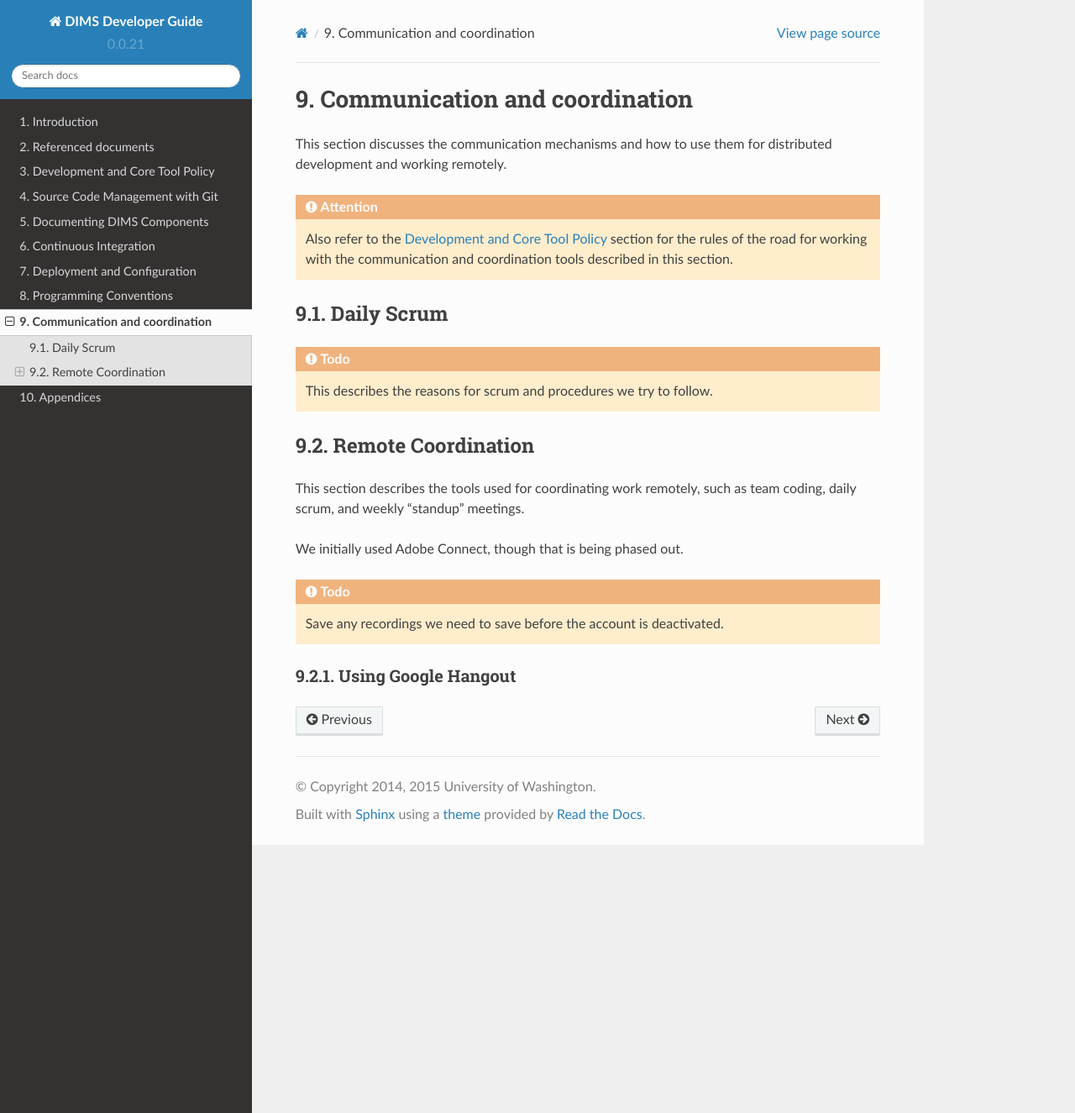
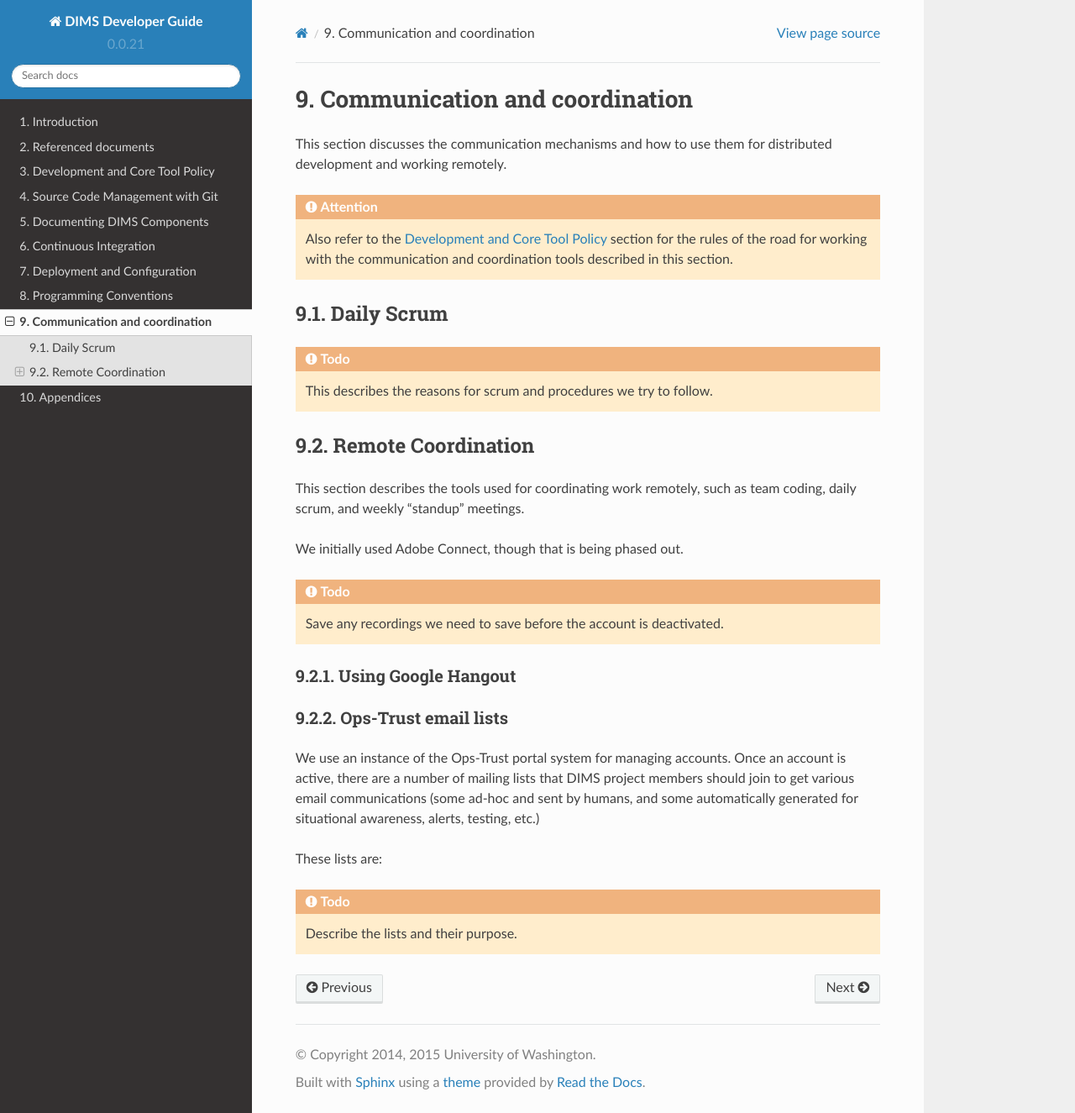
Before and after one commit to uw-dims/dims-devguide, a Sphinx documentation site: the page built from docs/source/communication.rst, in a window 1280 px wide and 1325 px high. Shown: the whole window at 84% size. Built offline with Sphinx 7.4.7 and the Read the Docs theme 2.0.0, drawn with Linux system fonts in a browser that asks for light colours.

Commit message:
Add section to communications section for ops-trust email lists (move from Foswiki)

```diff
--- a/docs/source/communication.rst
+++ b/docs/source/communication.rst
@@ -48,3 +48,22 @@ We initially used Adobe Connect, though that is being phased out.
 
 Using Google Hangout
 ~~~~~~~~~~~~~~~~~~~~
+
+.. _opstrust:
+
+Ops-Trust email lists
+~~~~~~~~~~~~~~~~~~~~~
+
+We use an instance of the Ops-Trust portal system for managing
+accounts. Once an account is active, there are a number of mailing lists
+that DIMS project members should join to get various email communications
+(some ad-hoc and sent by humans, and some automatically generated for
+situational awareness, alerts, testing, etc.)
+
+These lists are:
+
+.. todo::
+
+    Describe the lists and their purpose.
+
+..
```
